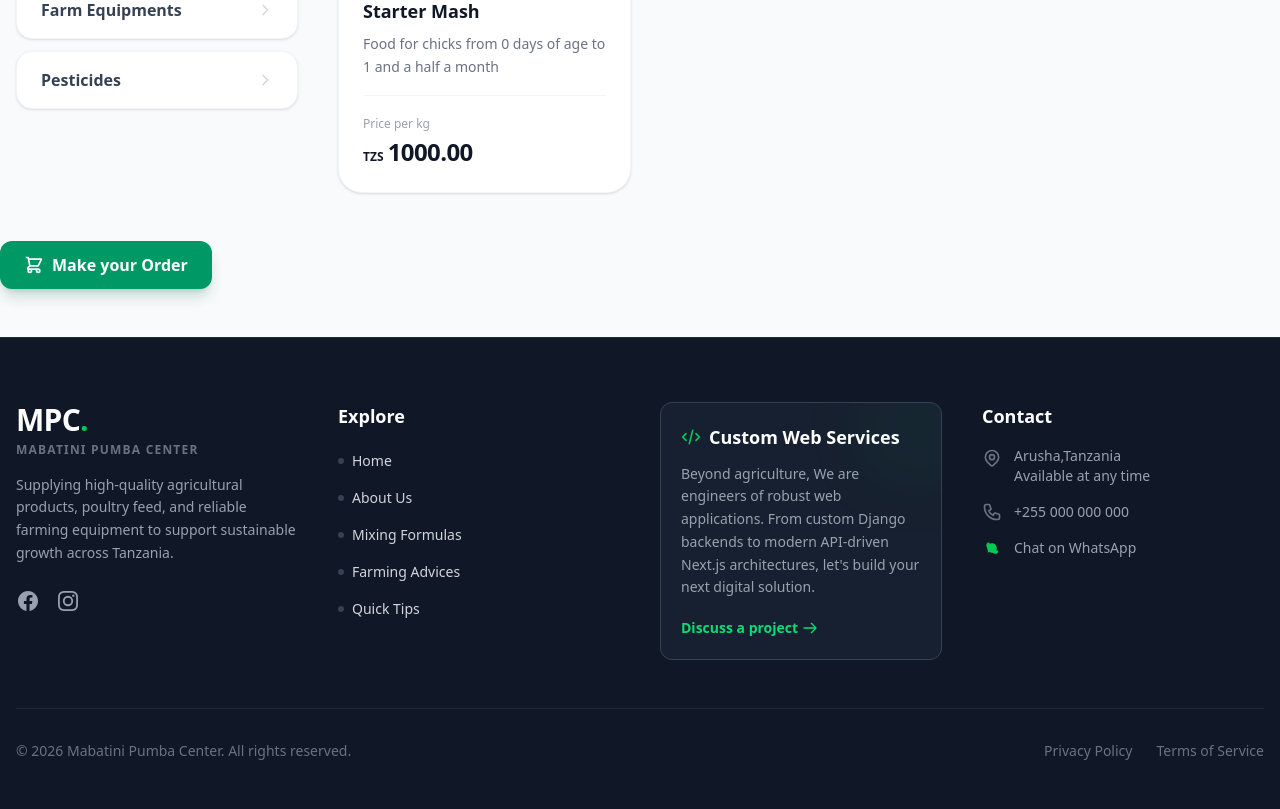
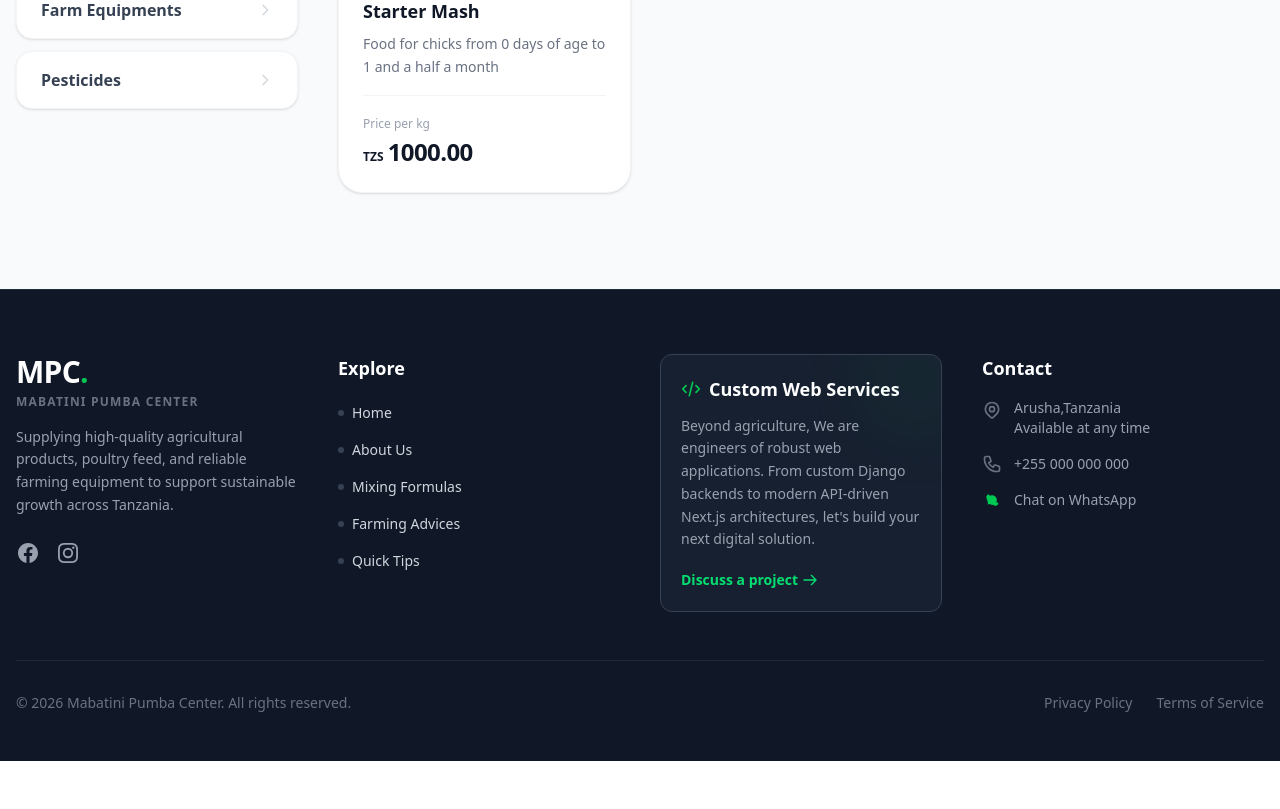
Before and after one commit to jackmattog/mpc_site, a Django app: page / in a window 1280 px wide. Shown: the part 1236-2045 px from the top of the page. After the commit the page ends 1997 px from the top, so only its background shows below. Run offline with Django 5.2, Linux system fonts and the light colour scheme; data comes from the database, SQL or seed files in the repository; style sheets or scripts are compiled from the project's sources.

Commit message:
fix: delete the order button partials and remove it from base template as order will be made from navbarsorder button

```diff
--- a/templates/base.html
+++ b/templates/base.html
@@ -28,9 +28,6 @@
         {% endblock content %}
     </main>
 
-    <!-- Add order button partials -->
-    {% include 'partials/order_button.html' %}
-
     <!-- Add footer partial -->
     {% include 'partials/footer.html' %}
 
--- a/templates/partials/order_button.html
+++ /dev/null
@@ -1,13 +0,0 @@
-<section>
-    <a href="{% url 'orders:order_page' %}"
-   class="inline-flex items-center gap-2 px-6 py-3 font-semibold
-   text-white transition-all duration-200 transform bg-emerald-600
-   hover:bg-emerald-700 active:scale-95 rounded-xl shadow-lg shadow-emerald-900/20">
-        <svg class="w-5 h-5" fill="none" stroke="currentColor" viewBox="0 0 24 24">
-        <path stroke-linecap="round" stroke-linejoin="round" stroke-width="2"
-        d="M3 3h2l.4 2M7 13h10l4-8H5.4M7 13L5.4 5M7 13l-2.293 2.293c-.63.63-.184
-        1.707.707 1.707H17m0 0a2 2 0 100 4 2 2 0 000-4zm-8 2a2 2 0 11-4 0 2 2 0 014 0z"></path>
-        </svg>
-    Make your Order
-    </a>
-</section>
```
